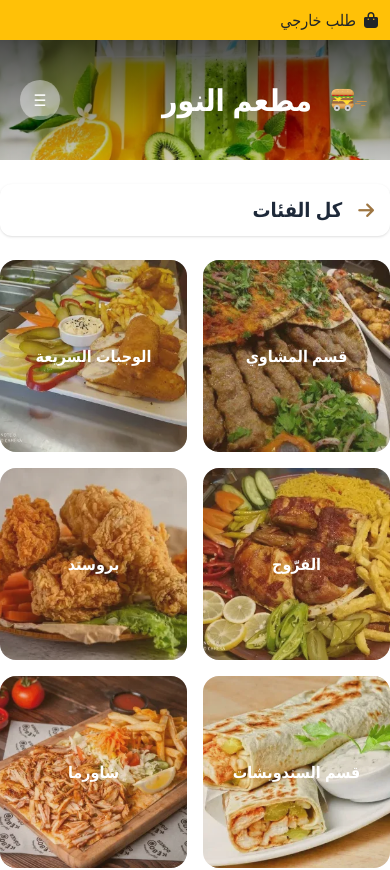
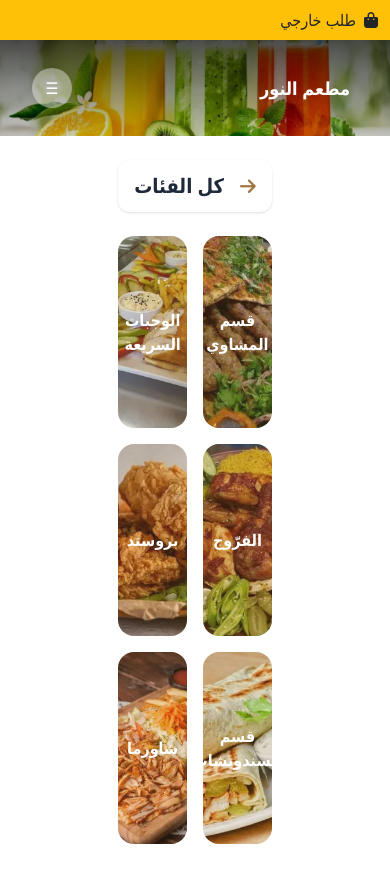
Before and after one commit to sedrajlilaty/noormenu, a React (Vite) app: page /categories in a window 390 px wide. Shown: the top 870 px of the page. Built offline with nearby package versions, Linux system fonts and the light colour scheme.

Commit message:
responsive..

```diff
--- a/src/features/menu/BannerSlider.jsx
+++ b/src/features/menu/BannerSlider.jsx
@@ -11,7 +11,7 @@ function BannerSlider() {
         modules={[Pagination, Autoplay]}
         pagination={{ clickable: true }}
         spaceBetween={16}
-        slidesPerView={1}
+        slidesPerView={2}
         autoplay={{ delay: 3000 }}
         breakpoints={{
           768: {
@@ -25,8 +25,7 @@ function BannerSlider() {
           <SwiperSlide key={banner.id}>
             <img
               src={banner.image}
-              className="w-full h-72 object-cover rounded-2xl"
-            />
+className="w-full h-40 sm:h-48 md:h-56 object-cover rounded-2xl"            />
           </SwiperSlide>
         ))}
       </Swiper>
--- a/src/features/menu/Categoriesgrid.jsx
+++ b/src/features/menu/Categoriesgrid.jsx
@@ -10,7 +10,8 @@ export default function CategoriesGrid() {
           className="
             relative
             w-28 h-28
-            sm:w-28 sm:h-28
+            sm:w-24 sm:h-24
+             md:w-28 md:h-28
             rounded-xl
             overflow-hidden
             cursor-pointer
--- a/src/features/products/ProductCard.jsx
+++ b/src/features/products/ProductCard.jsx
@@ -57,12 +57,11 @@ function ProductCard({ product }) {
         />
         <div className="flex flex-col min-w-0 px-3 py-4 grow ">
 
-          <h3 className="font-bold text-gray-800">
+<h3 className="font-bold text-gray-800 text-sm sm:text-base">
             {product.name}
           </h3>
 
-          <p className="text-sm text-gray-400 leading-6 mt-1">
-            {shortText}
+<p className="text-xs sm:text-sm text-gray-400 leading-6 mt-1">            {shortText}
             {long && (
               <button
                 type="button"
--- a/src/main.jsx
+++ b/src/main.jsx
@@ -6,7 +6,7 @@ import AppLayout from './shared/ui/AppLayout'
 import HomePage from './features/home/HomePage'
 import { CartProvider } from './context/CartContext'
 import CategoryPage from './features/category/CategoryPage'
-// import CartPage from './features/cart/CartPage'
+ import CartPage from './features/cart/CartPage'
 
 const router = createBrowserRouter([
   {
@@ -15,7 +15,7 @@ const router = createBrowserRouter([
       { path: '/', element: <HomePage /> },
       { path:"/categories", element:<CategoryPage />},
       // { path: '/category/:id', element: <CategoryPage /> },
-      // { path: '/cart', element: <CartPage /> },
+       { path: '/cart', element: <CartPage /> },
     ],
   },
 ])
--- a/src/shared/ui/AppLayout.jsx
+++ b/src/shared/ui/AppLayout.jsx
@@ -7,7 +7,7 @@ import SideMenu from './SideMenu';
 import Loader from './Loader';
 import Footer from './Footer';
 import Toast from '../../features/cart/Toast';
-import CartBar from './CartBar';
+import CartBar from '../../features/cart/CartBar';
 export default function AppLayout() {
   const navigation = useNavigation()
   const isLoading = navigation.state === 'loading'
@@ -26,8 +26,7 @@ function onMenuClick()
       {isLoading && <Loader />}
 <SideMenu isOpen={isOpenMenu}  onClose={handleClose}/>
       <Header onMenuClick={onMenuClick}/>
-<main className="max-w-7xl mx-auto w-full ">
-  <Outlet />
+<main className="max-w-7xl mx-auto px-3 sm:px-4 md:px-6">  <Outlet />
 </main>
 <Toast />
 <CartBar />
--- a/src/shared/ui/Header.jsx
+++ b/src/shared/ui/Header.jsx
@@ -12,19 +12,17 @@ function Header({ onMenuClick }) {
       {!isCartPage && <TopBar />}
 
       <header className="sticky top-0 z-50  ">
-        <div className="relative h-30 px-4 overflow-hidden">
-          <img
+<div className="relative h-24 sm:h-28 md:h-32 px-4 overflow-hidden">          <img
             src={image}
             className="absolute inset-0 w-full h-full object-cover"
           />
 
           <div className="absolute inset-0 bg-gradient-to-b from-black/70 to-black/20" />
 
-          <div className="relative z-10 flex justify-between items-center  py-3 h-full">
-
+<div className="relative z-10 flex justify-between items-center px-3 sm:px-4 md:px-6 py-3 h-full">
             <div className="flex items-center gap-3">
-              <img src={logo} className="h-[50px] w-auto rounded-full object-contain" />
-              <span className="text-white font-extrabold text-3xl">مطعم النور</span>
+<img className="h-10 sm:h-12 md:h-[50px] w-auto rounded-full object-contain" />
+<span className="text-white font-extrabold text-lg sm:text-xl md:text-2xl">مطعم النور</span>
             </div>
 
             <button className="w-10 h-10 rounded-full bg-white/40 flex items-center justify-center ml-1"onClick={onMenuClick}>
--- a/src/shared/ui/SideMenu.jsx
+++ b/src/shared/ui/SideMenu.jsx
@@ -11,7 +11,7 @@ export default function SideMenu({ isOpen, onClose }) {
         className="fixed inset-0 bg-black/50 z-40"
       ></div>
 
-      <div dir className="fixed top-0 left-0 h-full w-100 bg-white z-[60] overflow-y-auto rounded-l-2xl">
+      <div  className="fixed top-0 left-0 h-full w-64 sm:w-72 md:w-80 bg-white z-[60] overflow-y-auto rounded-l-2xl">
         <div className="p-5 space-y-8">
           <button onClick={onClose} className="text-gray-500 text-xl">
             <i className="fas fa-xmark"></i>
```
Also changed, not shown: src/features/cart/CartBar.jsx (renamed from src/shared/ui/CartBar.jsx).
